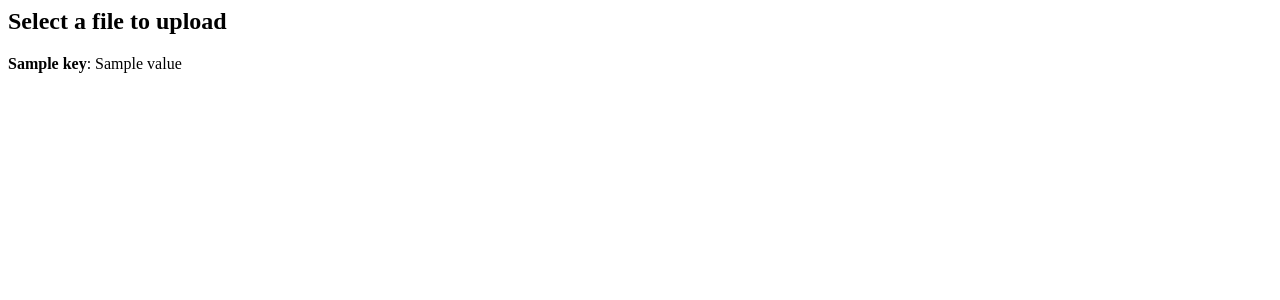
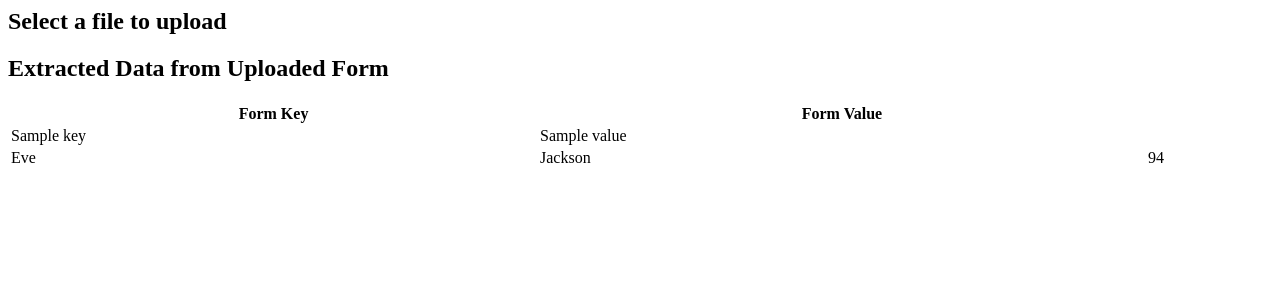
Before and after one commit to mariosalecker/vsvirus, a Flask app: template flask_project/templates/result.html in a window 1280 px wide. Shown: the top 300 px of the page. Run offline with Flask 2, Linux system fonts and the light colour scheme; the template is opened without the code that fills it: most values are stand-ins (such as "Sample title", 1, 10 or a date in 2020); parts of the project's set-up code (start-up, migrations or seed data) failed here and were passed over.

```diff
--- a/flask_project/templates/result.html
+++ b/flask_project/templates/result.html
@@ -1,16 +1,29 @@
 <html>
     <head>
-        <title>Python Flask File Upload Example</title>
+        <title>Digitize Form Processing to reduce government agency bottlenecks caused by Corona</title>
     </head>
     <body>
-		<title>Python Flask File Upload Example</title>
+    <title>Digitize Form Processing to reduce government agency bottlenecks caused by Corona</title>
 		<h2>Select a file to upload</h2>
-		{% for key, value in result.items() %}
-	        <div>
-				<p>
-					<b>{{ key }}</b>: {{ value }}</b>
-				</p>
-			</div>
+
+    <h2> Extracted Data from Uploaded Form </h2>
+    <table style="width:100%">
+        <tr>
+            <th>Form Key</th>
+            <th>Form Value</th>
+        </tr>
+        {% for key, value in result.items() %}
+            <tr>
+                <td>{{ key }}</td>
+                <td> {{ value }}</td>
+            </tr>
         {% endfor %}
+
+        <tr>
+            <td>Eve</td>
+            <td>Jackson</td>
+            <td>94</td>
+        </tr>
+    </table>
     </body>
 </html>
--- a/flask_project/templates/upload.html
+++ b/flask_project/templates/upload.html
@@ -1,5 +1,5 @@
 <!doctype html>
-<title>Python Flask File Upload Example</title>
+<title>Digitize Form Processing to reduce government agency bottlenecks caused by Corona</title>
 <h2>Select a file to upload</h2>
 <p>
 	{% with messages = get_flashed_messages() %}
```
